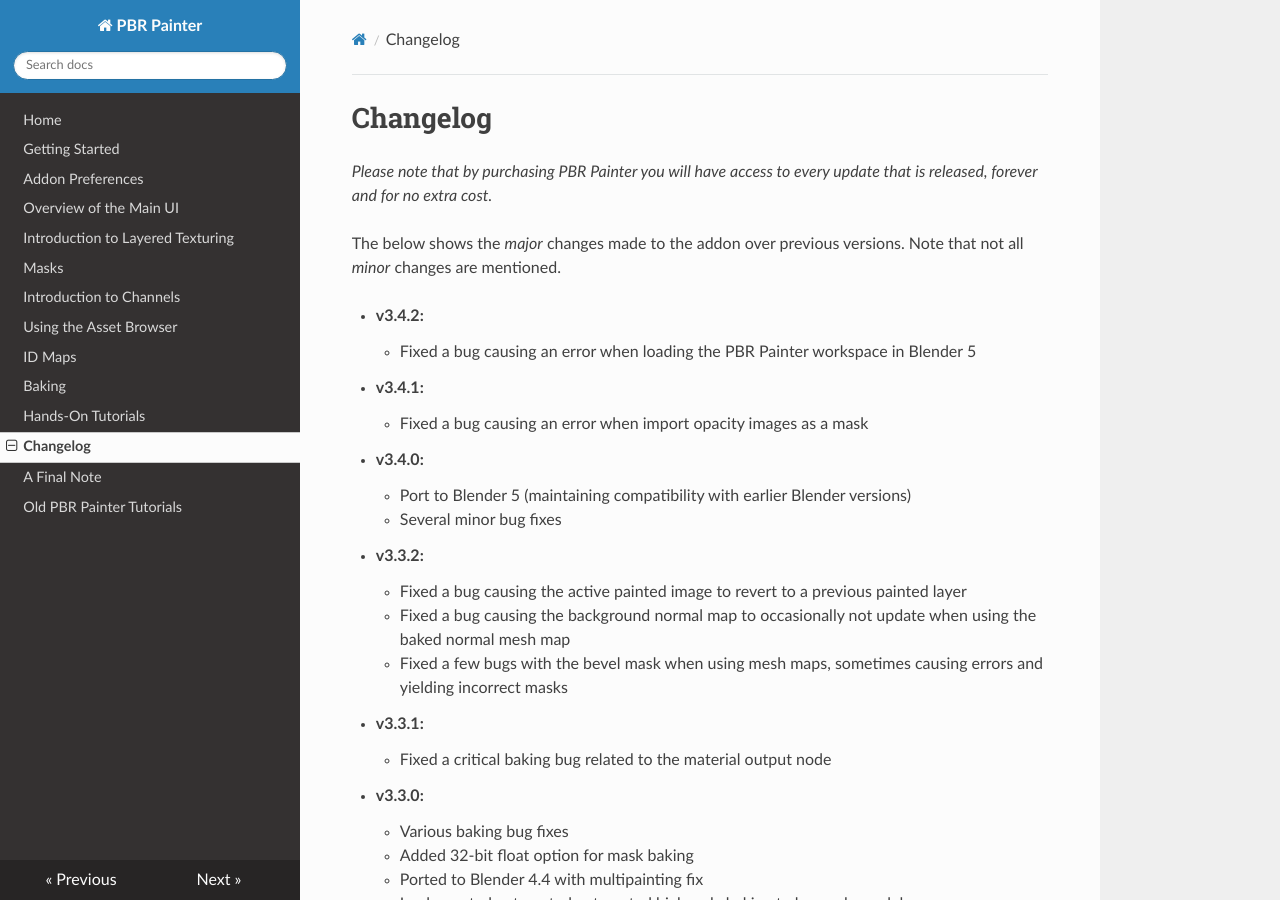
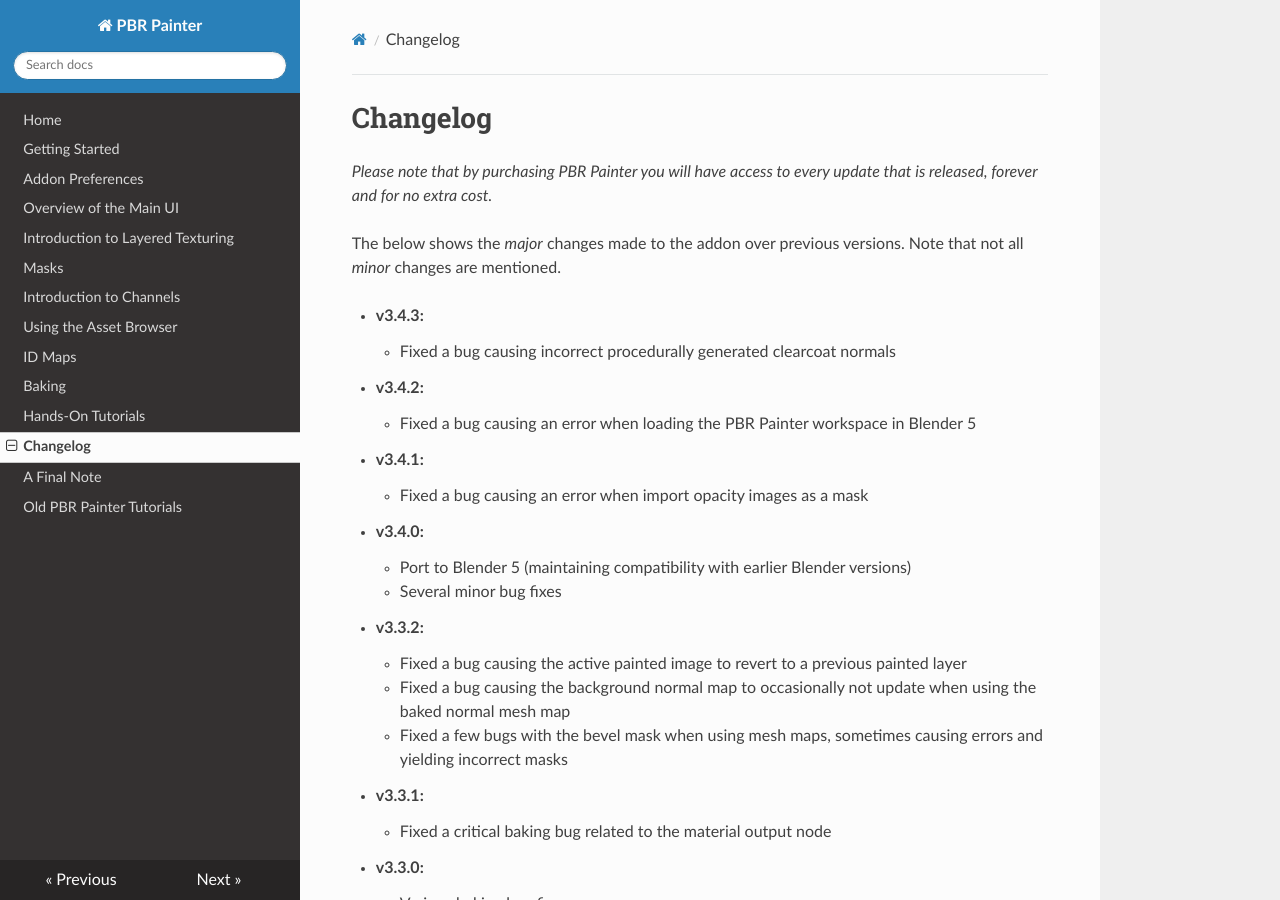
Before and after one commit to pbrpainter/pbr-painter-doc, an MkDocs documentation site: the page built from docs/change_log.md, in a window 1280 px wide and 900 px high. Built offline with MkDocs 1.6.1, drawn with Linux system fonts in a browser that asks for light colours; nearby versions of some CDN libraries.

Commit message:
Update to v3.4.3

```diff
--- a/docs/change_log.md
+++ b/docs/change_log.md
@@ -3,6 +3,8 @@
 
 The below shows the _major_ changes made to the addon over previous versions. Note that not all _minor_ changes are mentioned.
 
+- __v3.4.3:__
+	- Fixed a bug causing incorrect procedurally generated clearcoat normals
 - __v3.4.2:__
 	- Fixed a bug causing an error when loading the PBR Painter workspace in Blender 5
 - __v3.4.1:__
```
Also changed, not shown: docs/index.md (+1 -1 lines).
